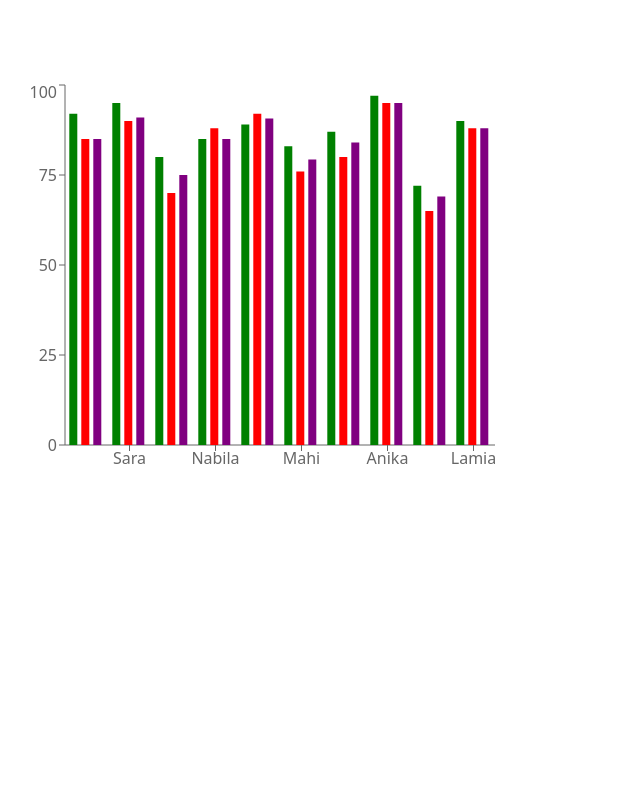
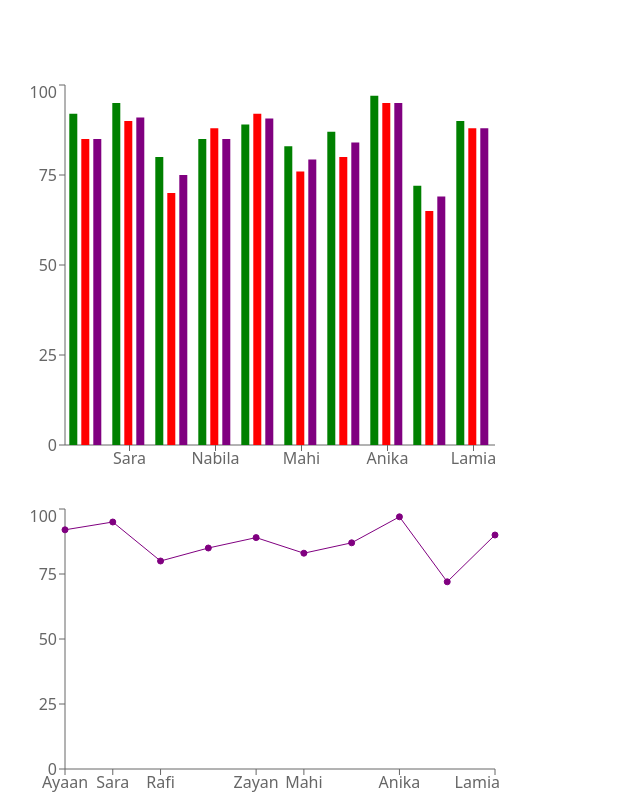
Before and after one commit to MohammadDevs/Charts-from-ReCharts, a React (Vite) app: page / in a window 1280 px wide. Shown: the whole page, without its empty margins (0-640 px from the left). Built offline with nearby package versions, Linux system fonts and the light colour scheme.

Commit message:
added something

```diff
--- a/src/Components/MarksData/MarksData.jsx
+++ b/src/Components/MarksData/MarksData.jsx
@@ -1,5 +1,5 @@
 import React, { use } from 'react';
-import { Bar, BarChart, XAxis, YAxis } from 'recharts';
+import { Bar, BarChart, Line, LineChart, XAxis, YAxis } from 'recharts';
 
 const MarksData = ({marksPromise}) => {
 
@@ -30,6 +30,12 @@ const MarksData = ({marksPromise}) => {
                 <Bar dataKey='physics' fill='red'></Bar>
                 <Bar dataKey='avg' fill='purple'></Bar>
             </BarChart>
+            <br></br>
+            <LineChart width={500} height={300} data={marksChartData}>
+                <XAxis dataKey='name'></XAxis>
+                <YAxis></YAxis>
+                <Line dataKey='math' fill='purple' stroke='purple'></Line>
+            </LineChart>
         </div>
     );
 };
```
